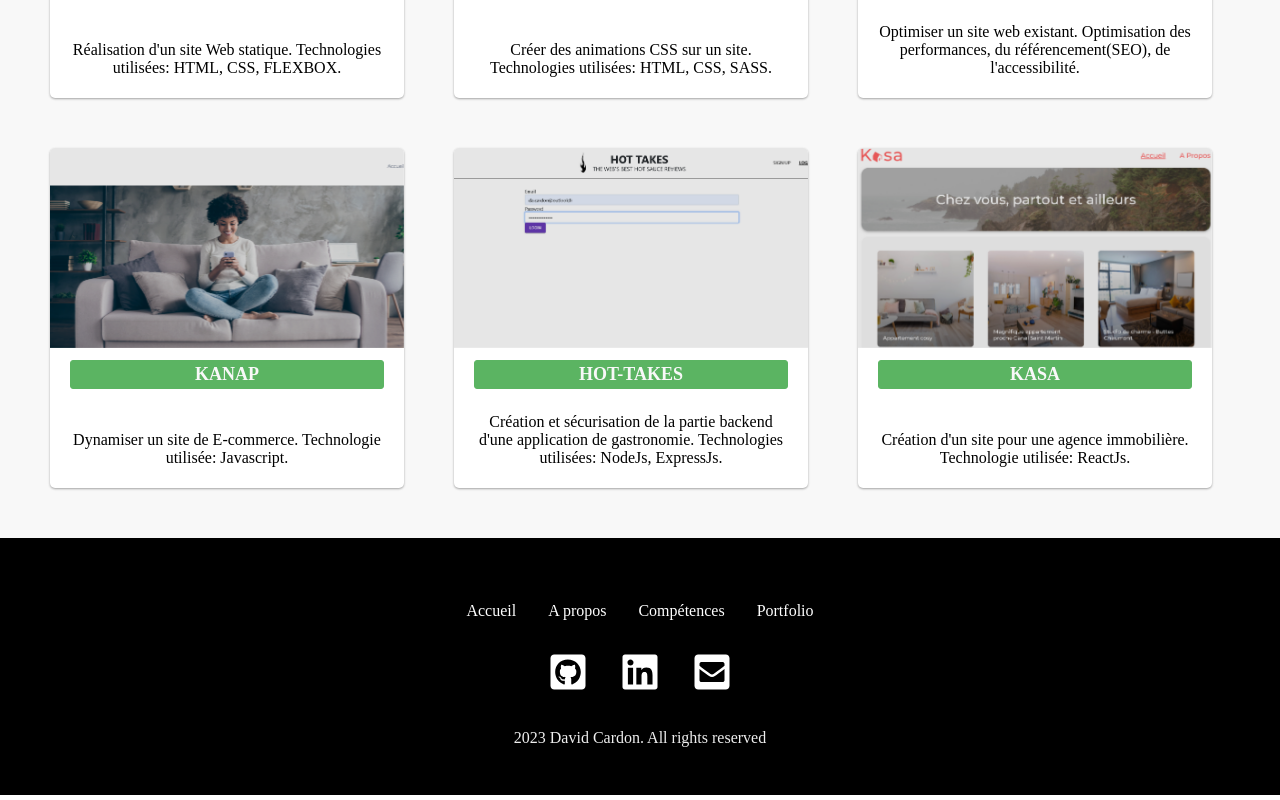
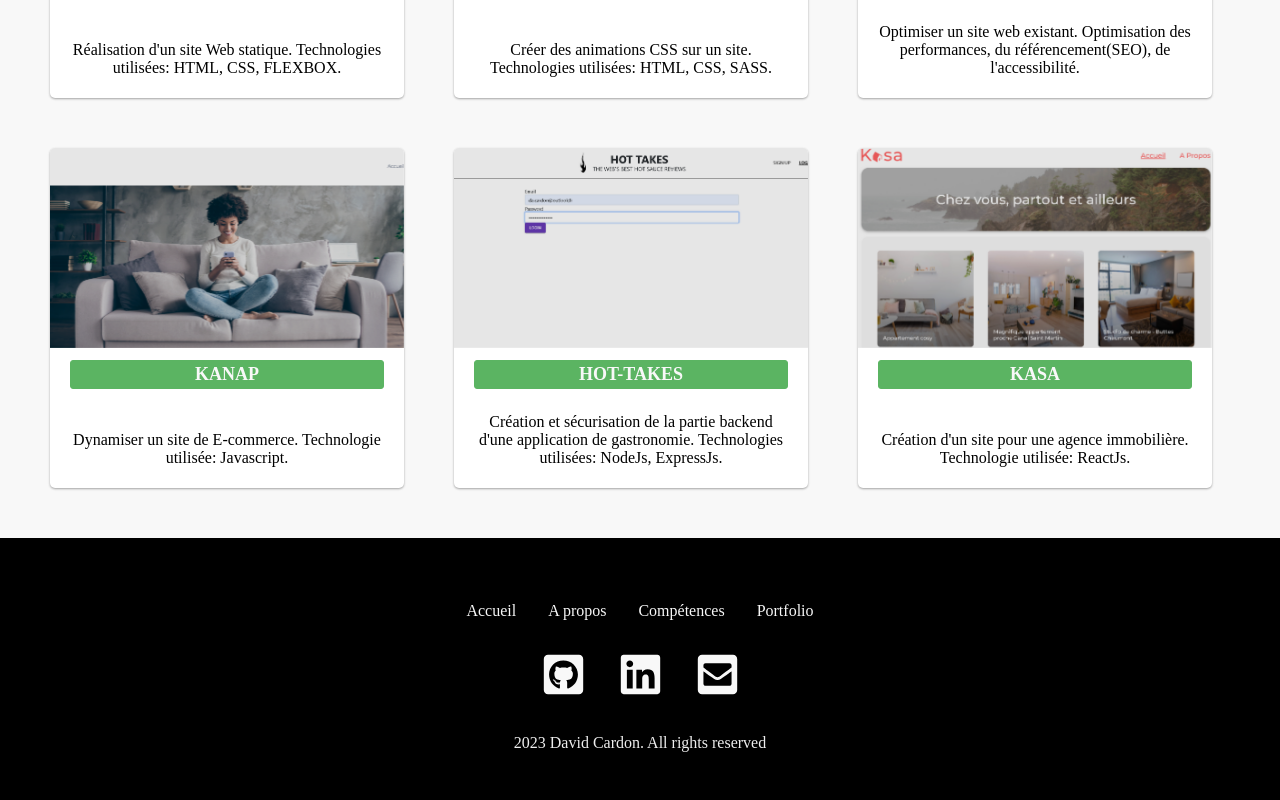
Before and after one commit to davidotch/portfolio, a React (Create React App) app: page / in a window 1280 px wide. Shown: the part 3177-3977 px from the top of the page. Built offline with nearby package versions, Linux system fonts and the light colour scheme; a web font is replaced by a local one.

Commit message:
fix color ul li

```diff
--- a/src/components/footer/footer.js
+++ b/src/components/footer/footer.js
@@ -23,13 +23,13 @@ const Footer = () => {
                 </ul>
                 <ul>
                     <li>
-                        <a href='https://github.com/davidotch' target='_blank' rel='noreferrer'><FaGithubSquare size={40} /></a>
+                        <a href='https://github.com/davidotch' target='_blank' rel='noreferrer'><FaGithubSquare size={45} color='#f8f8f8' /></a>
                     </li>
                     <li>
-                        <a href='https://www.linkedin.com/in/david-cardon-b293a8199/' target='_blank' rel='noreferrer'><FaLinkedin size={40} /></a>
+                        <a href='https://www.linkedin.com/in/david-cardon-b293a8199/' target='_blank' rel='noreferrer'><FaLinkedin size={45} color='#f8f8f8' /></a>
                     </li>
                     <li>
-                        <a href='mailto:da.cardon@outlook.fr'><FaEnvelopeSquare size={40} /></a>
+                        <a href='mailto:da.cardon@outlook.fr'><FaEnvelopeSquare size={45} color='#f8f8f8' /></a>
                     </li>
                 </ul>
                 <div className='footer_bottom'>
--- a/src/sass/components/_footer.scss
+++ b/src/sass/components/_footer.scss
@@ -16,7 +16,7 @@
         padding: 1rem;
     }
     &_container li a {
-        color: #fff;
+        color: #f8f8f8;
         &:hover {
             padding-bottom: 12px;
             border-bottom: 3px solid $color-secondary;
```
